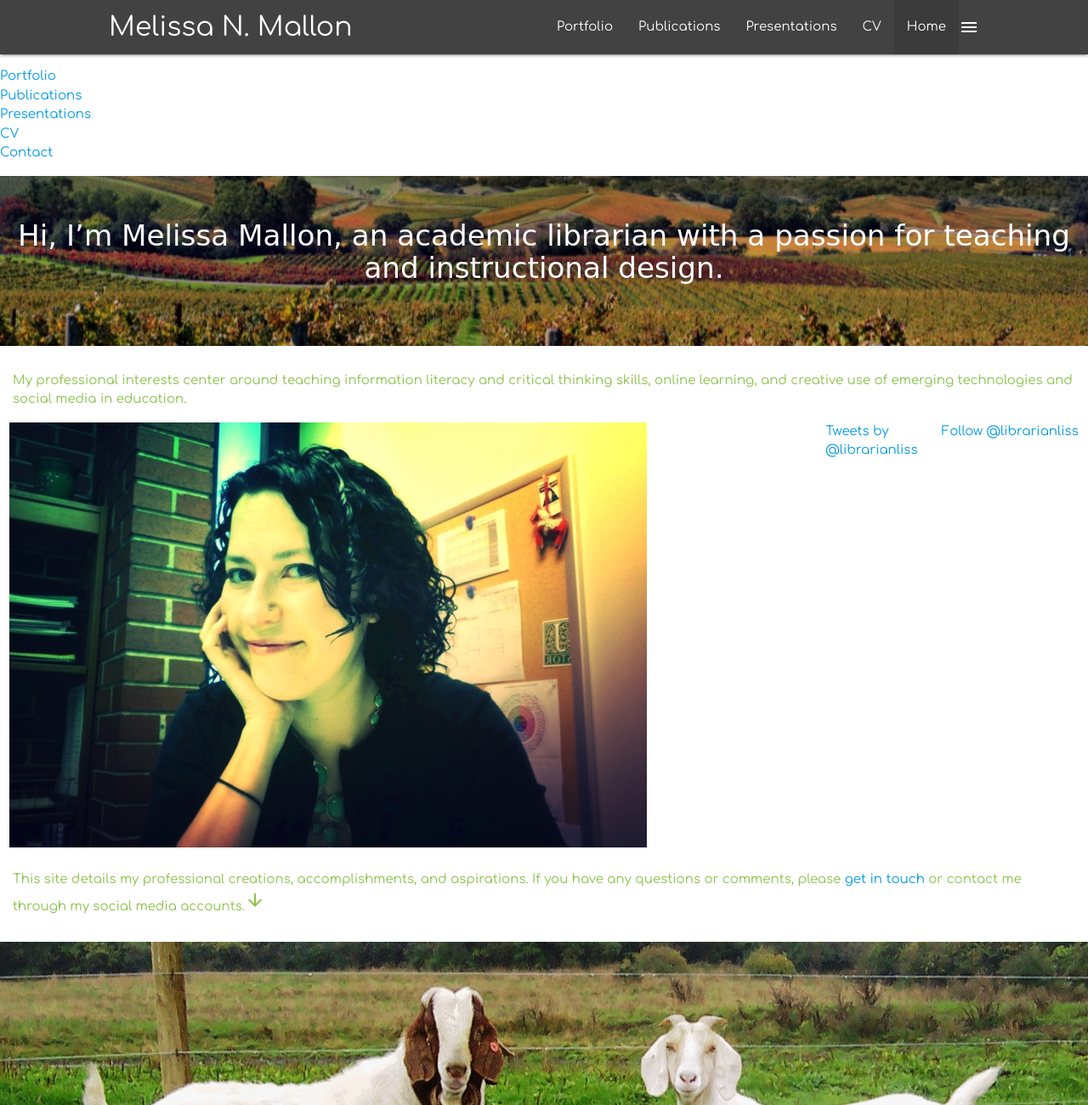
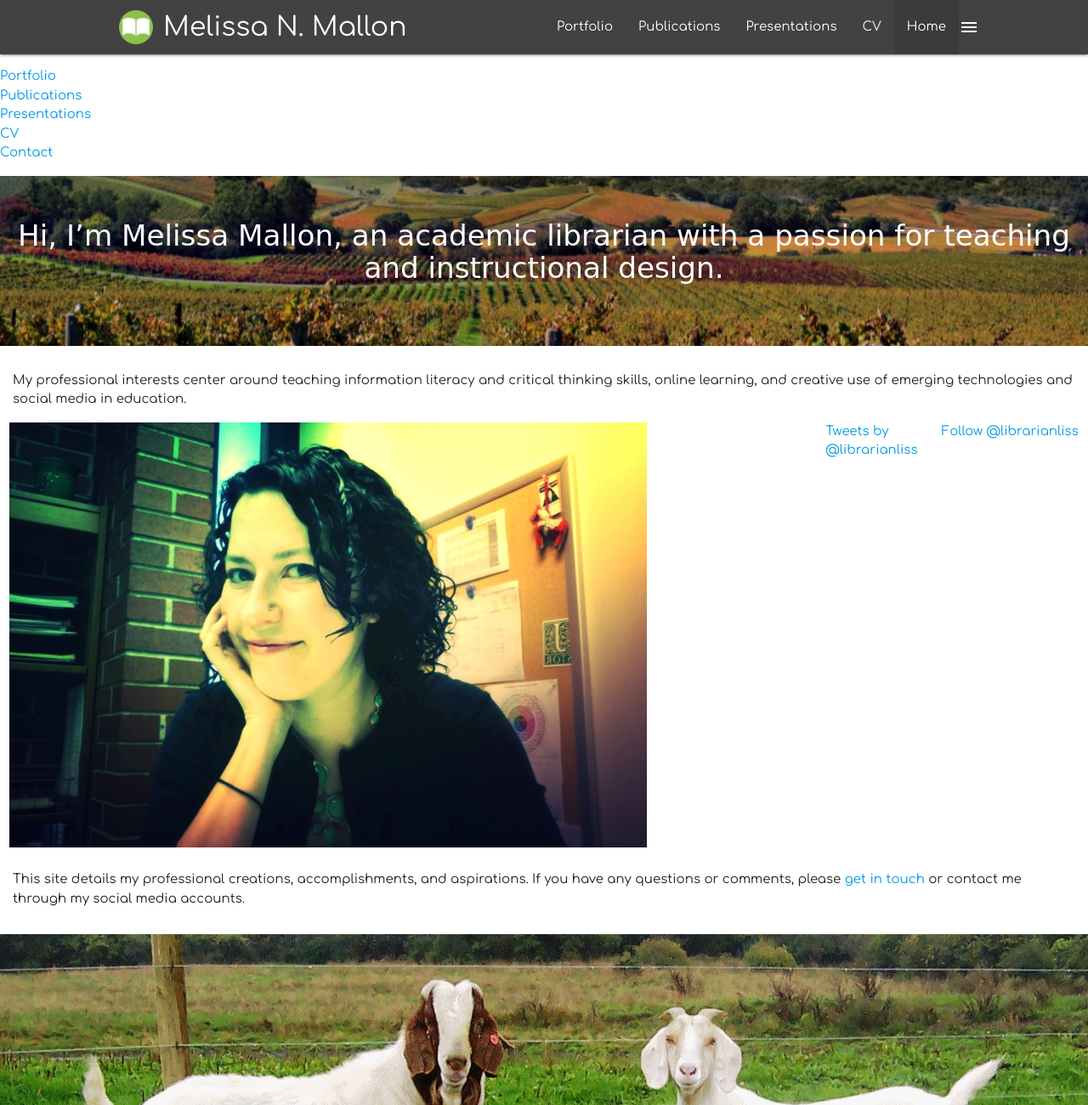
Before and after one commit to wocaldwell/mallon-website, a plain HTML site: page index.html in a window 1280 px wide. Shown: the top 1300 px of the page at 85% size. Drawn offline with nearby package versions, Linux system fonts and the light colour scheme; some packages are replaced by stand-ins of ours; a web font is replaced by a local one.

Commit message:
added logo to navbar.

```diff
--- a/index.html
+++ b/index.html
@@ -4,6 +4,7 @@
         <meta charset="utf-8">
         <meta http-equiv="X-UA-Compatible" content="IE=edge">
         <title>Melissa Mallon</title>
+        <link rel="icon" href="http://localhost:8080/favicon.ico?v=2" />
         <!--Import Google Icon Font-->
         <link href="http://fonts.googleapis.com/icon?family=Material+Icons" rel="stylesheet">
         <!--Import materialize.css-->
@@ -16,7 +17,7 @@
 
         <div ng-include="'partials/navbar.html'" ng-controller="NavbarCtrl"></div>
 
-        <div id="view-div" ng-view></div>
+        <div id="view-div" ng-view autoscroll="true"></div>
 
         <div ng-include="'partials/footer.html'"></div>
 
--- a/partials/home.html
+++ b/partials/home.html
@@ -7,7 +7,7 @@
     </div>
 </div>
 <div class="section white">
-    <p class="light-green-text darken-2 section-header">My professional interests center around teaching information literacy and critical thinking skills, online learning, and creative use of emerging technologies and social media in education.</p>
+    <p class="section-header">My professional interests center around teaching information literacy and critical thinking skills, online learning, and creative use of emerging technologies and social media in education.</p>
     <div class="row">
         <div class="col l9 m8 s12">
             <img class="responsive-img" src="assets/images/liss-portrait.jpg">
@@ -25,7 +25,7 @@
             <script async src="//platform.twitter.com/widgets.js" charset="utf-8"></script>
         </div>
     </div>
-    <p class="light-green-text darken-2 section-header">This site details my professional creations, accomplishments, and aspirations. If you have any questions or comments, please <a ng-href="#!/contact-me">get in touch</a> or contact me through my social media accounts.<span><i class="material-icons">arrow_downward</i></span></p>
+    <p class="section-header">This site details my professional creations, accomplishments, and aspirations. If you have any questions or comments, please <a ng-href="#!/contact-me">get in touch</a> or contact me through my social media accounts.</p>
 </div>
 <div class="parallax-container">
     <div class="parallax"><img src="assets/images/spike-ricky.jpg"></div>
--- a/partials/navbar.html
+++ b/partials/navbar.html
@@ -1,7 +1,9 @@
 <div class="navbar-fixed">
     <nav class="grey darken-3">
         <div class="nav-wrapper container">
-            <a href="#" class="brand-logo">Melissa N. Mallon</a>
+            <a href="#"><img id="navbar-logo" src="assets/images/mnm-book-logo.png"/></a>
+            <a href="#" class="brand-logo hide-on-small-only">Melissa N. Mallon</a>
+            <a href="#" class="brand-logo hide-on-med-and-up">@librarianliss</a>
             <a ng-href="#" data-activates="collapse-menu" class="right button-collapse"><i class="material-icons">menu</i></a>
             <ul id="nav-mobile" class="right hide-on-med-and-down">
                 <li id="portfolio-link"><a href="#!/portfolio">Portfolio</a></li>
--- a/sass/main.scss
+++ b/sass/main.scss
@@ -1,3 +1,5 @@
+$break-small: 600px;
+
 * {
     // font-family: 'Gilda Display', 'Cormorant', serif;
     font-family: 'Comfortaa', cursive;
@@ -11,6 +13,14 @@
 .nav-wrapper {
     width: 90%;
     padding: 0 5%;
+}
+
+#navbar-logo {
+    height: 40px;
+    margin: 12px;
+    @media screen and (max-width: $break-small) {
+    height: 32px;
+  }
 }
 
 // Parallax
```
Also changed, not shown: app/css/main.css, assets/images/mnm-book-logo.png (added), 1 other file.
